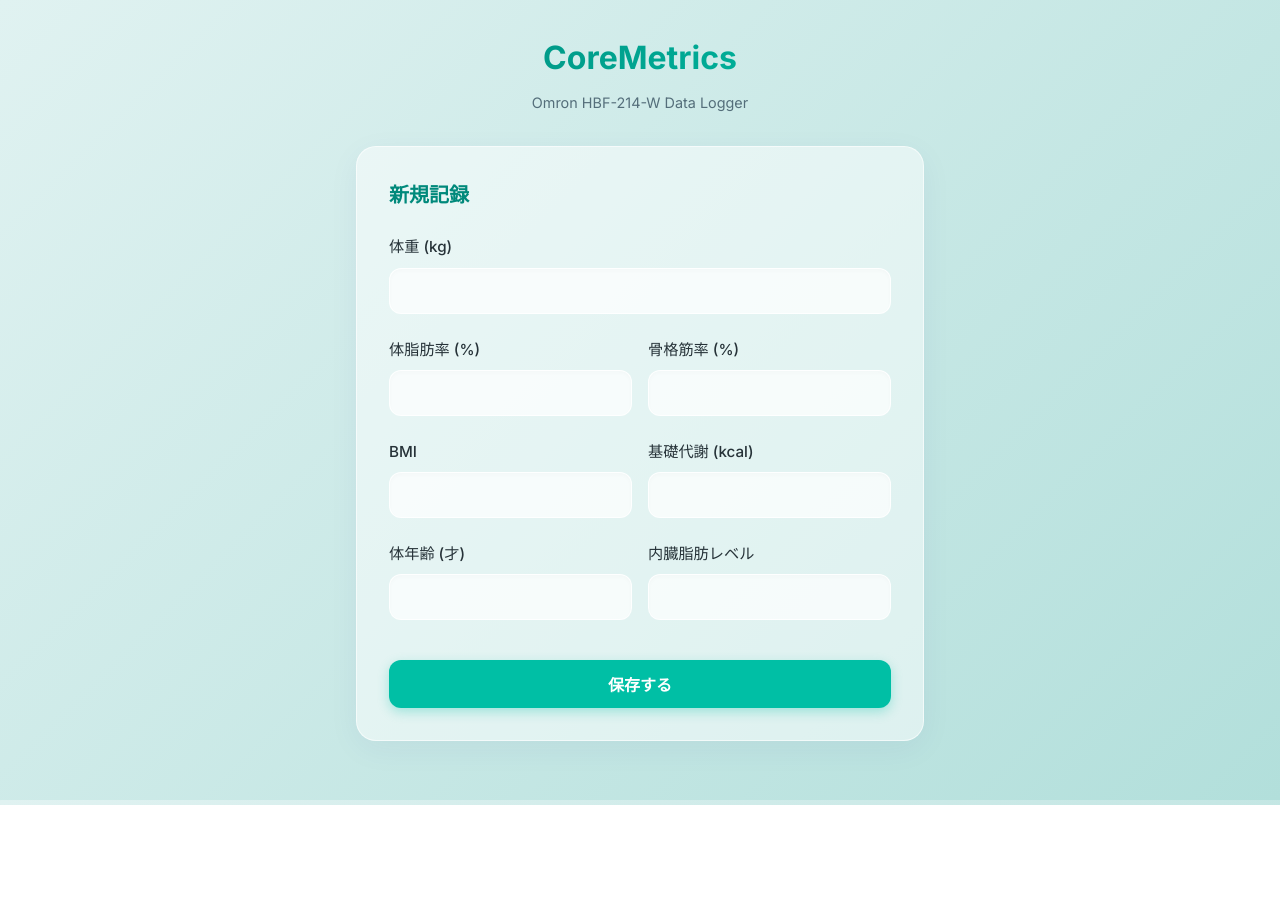
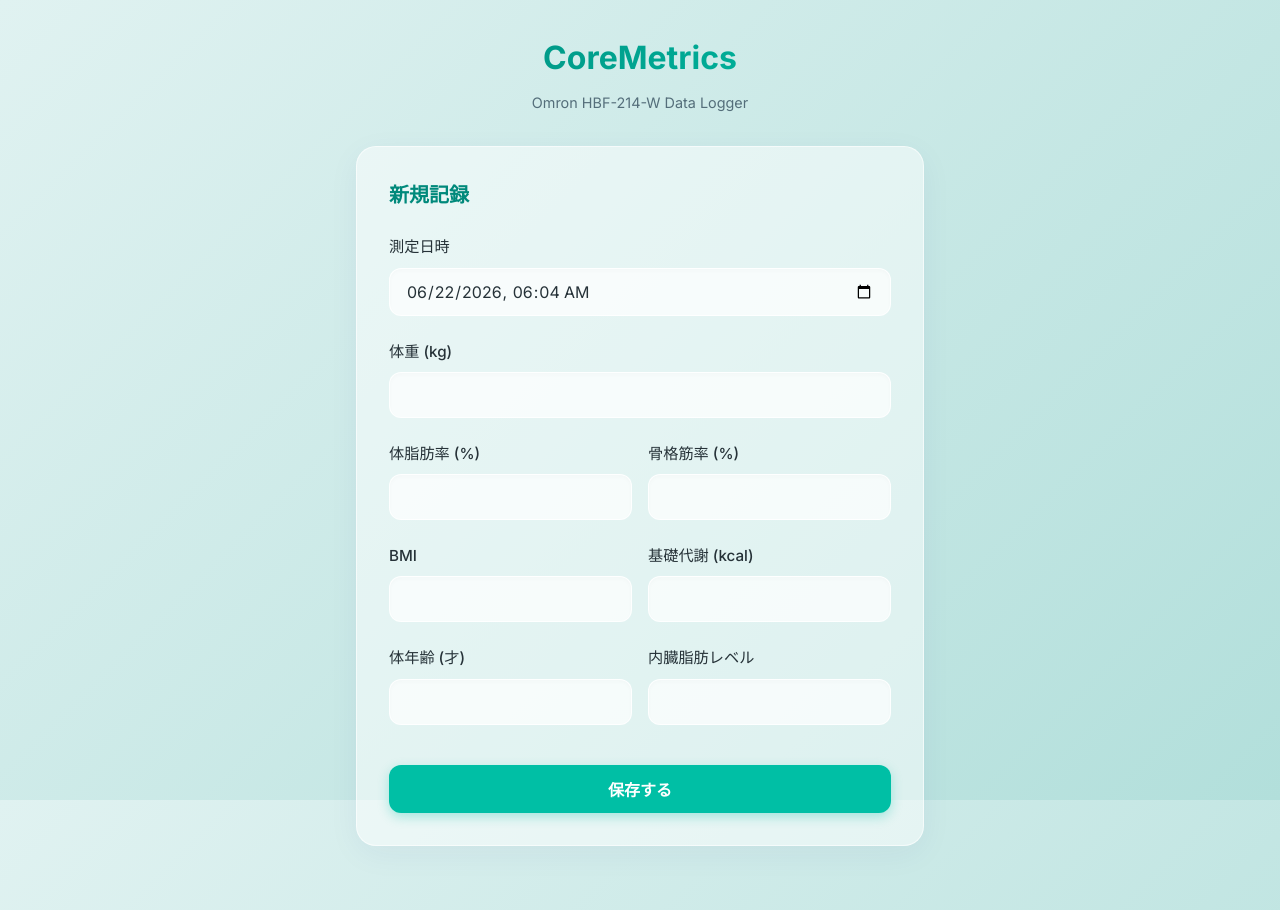
Before and after one commit to CharlieARPK/CoreMetrics, a React (Vite) app: page / in a window 1280 px wide. Before the commit the page ends 805 px from the top, so only its background shows below. Built offline with nearby package versions, Linux system fonts and the light colour scheme.

Commit message:
feat: Add measurement datetime input

```diff
--- a/src/App.tsx
+++ b/src/App.tsx
@@ -6,6 +6,7 @@ function App() {
   const { entries, addEntry, deleteEntry } = useMetricsStore();
 
   const [formData, setFormData] = useState({
+    date: new Date().toISOString().slice(0, 16),
     weight: '',
     bodyFat: '',
     skeletalMuscle: '',
@@ -26,6 +27,7 @@ function App() {
     e.preventDefault();
 
     const newEntry = {
+      timestamp: new Date(formData.date).getTime(),
       weight: Number(formData.weight) || 0,
       bodyFat: Number(formData.bodyFat) || 0,
       skeletalMuscle: Number(formData.skeletalMuscle) || 0,
@@ -38,6 +40,7 @@ function App() {
     addEntry(newEntry);
 
     setFormData({
+      date: new Date().toISOString().slice(0, 16),
       weight: '',
       bodyFat: '',
       skeletalMuscle: '',
@@ -64,6 +67,11 @@ function App() {
         <section className="glass-panel" style={{ padding: '2rem', marginBottom: '2rem' }}>
           <h2 style={{ marginBottom: '1.5rem', fontSize: '1.25rem', color: 'var(--primary-dark)' }}>新規記録</h2>
           <form onSubmit={handleSubmit}>
+            <div className="form-group">
+              <label className="form-label" htmlFor="date">測定日時</label>
+              <input type="datetime-local" id="date" name="date" className="form-input" value={formData.date} onChange={handleChange} required />
+            </div>
+
             <div className="form-group">
               <label className="form-label" htmlFor="weight">体重 (kg)</label>
               <input type="number" step="0.1" id="weight" name="weight" className="form-input" value={formData.weight} onChange={handleChange} required />
--- a/src/components/MetricsChart.tsx
+++ b/src/components/MetricsChart.tsx
@@ -32,7 +32,7 @@ export default function MetricsChart() {
       const d = new Date(entry.timestamp);
       return {
         ...entry,
-        displayDate: `${String(d.getMonth() + 1).padStart(2, '0')}/${String(d.getDate()).padStart(2, '0')}`
+        displayDate: `${String(d.getMonth() + 1).padStart(2, '0')}/${String(d.getDate()).padStart(2, '0')} ${String(d.getHours()).padStart(2, '0')}:${String(d.getMinutes()).padStart(2, '0')}`
       };
     });
   }, [entries]);
--- a/src/store/useMetricsStore.ts
+++ b/src/store/useMetricsStore.ts
@@ -15,7 +15,7 @@ export interface MetricEntry {
 
 interface MetricsState {
   entries: MetricEntry[];
-  addEntry: (entry: Omit<MetricEntry, 'id' | 'timestamp'>) => void;
+  addEntry: (entry: Omit<MetricEntry, 'id'>) => void;
   deleteEntry: (id: string) => void;
 }
 
@@ -29,7 +29,6 @@ export const useMetricsStore = create<MetricsState>()(
             {
               ...data,
               id: crypto.randomUUID(),
-              timestamp: Date.now(),
             },
             ...state.entries,
           ].sort((a, b) => b.timestamp - a.timestamp),
```
